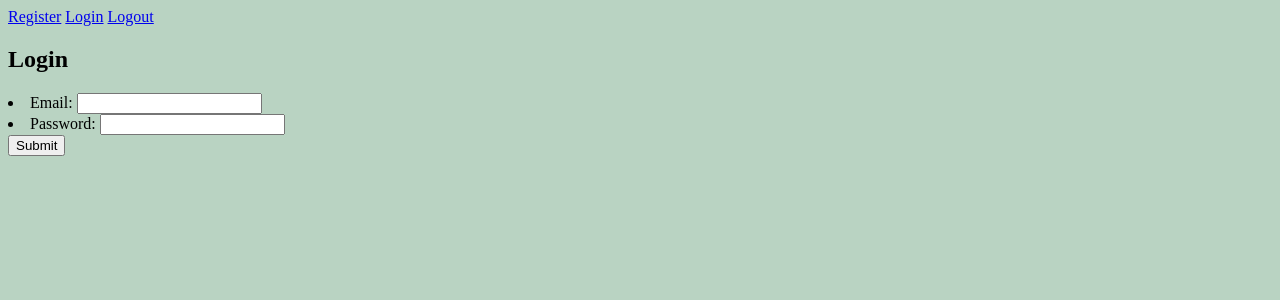
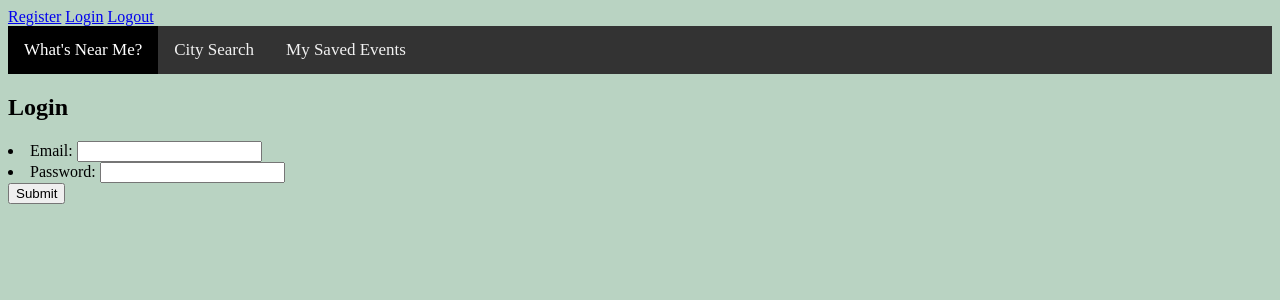
Before and after one commit to elainemgreer/LiveList, a Flask app: page /login in a window 1280 px wide. Shown: the top 300 px of the page. Run offline with Flask 2, Linux system fonts and the light colour scheme; the visitor is signed in with stand-in values (Sample User, id 1).

Commit message:
Added nav bar and user page

```diff
--- a/Hackbright-Project/server.py
+++ b/Hackbright-Project/server.py
@@ -35,10 +35,69 @@ app.jinja_env.undefined = StrictUndefined
 
 
 @app.route('/')
-def mapindex():
+def geolocationindex():
     """Map events list homepage."""
 
     return render_template("homepage.html")
+
+
+
+@app.route('/cityindex')
+def cityindex():
+    """Map events list homepage."""
+
+    return render_template("citysearchpage.html")
+
+
+
+
+
+@app.route('/getuserevents/<int:user_id>')
+def eventsindex(user_id):
+    """Map events list homepage."""
+
+
+    user = User.query.get(user_id)
+
+
+    user_events = UserEvent.query.filter_by(user_id=user_id).all()
+
+    event_ids = []
+
+    # loop through events user saved and append event ids to list to search later
+    for event in user_events:
+        event_id = event.event_id
+        event_ids.append(event_id)
+
+
+    print(event_ids)
+
+    events = []
+
+    for event_id in event_ids:
+        event = Event.query.filter_by(event_id=event_id).first()
+        events.append(event)
+
+
+    print("******", events, "************")
+
+
+
+    # user_events = []
+
+    # # loop through event ids and save event objects to list
+    # for event_id in event_ids:
+    #     event_object = Event.query.filter_by(event_id=event_id).all()
+    #     user_events.append(event_object)
+
+    # print(user_events)
+
+
+    return render_template("usersavedeventindex.html", user=user, events=events)
+
+
+
+
 
 
 
@@ -138,7 +197,7 @@ def get_saved_events():
         events_to_save = request.form.getlist("events")
         print(events_to_save)
 
-        event_info = request.form.getlist("eventinfo")
+        # event_info = request.form.getlist("eventinfo")
 
         saved_events = []
 
@@ -157,6 +216,9 @@ def get_saved_events():
             lng = event['venue']['lng']
             date = event['start']['date']
             time = event['start']['time']
+            url = event['uri']
+
+
 
             new_event.append(event_id)
             new_event.append(name)
@@ -165,6 +227,7 @@ def get_saved_events():
             new_event.append(lng)
             new_event.append(date)
             new_event.append(time)
+            new_event.append(url)
 
             # add new event to saved events list
             saved_events.append(new_event)
@@ -192,7 +255,8 @@ def get_saved_events():
                     flash(f'You have saved this event!')
 
                 else:
-                    event = Event(event_id=new_event[0], event_name=new_event[1], event_venue=new_event[2], event_date=date_object, event_time=time_object)
+                    event = Event(event_id=new_event[0], event_name=new_event[1], event_venue=new_event[2],
+                     event_date=date_object, event_time=time_object, event_url=new_event[7], event_lat=new_event[3], event_lng=new_event[4])
                     db.session.add(event)
                     db.session.commit()
 
@@ -392,6 +456,7 @@ def login_process():
 
     if user.password != password:
         flash("Incorrect password")
+
         return redirect("/login")
 
     else:
@@ -399,29 +464,28 @@ def login_process():
 
         session["user_id"] = user.user_id
 
-        user_id = session.get("user_id")
+        flash("Logged in!")
+
+        return redirect(f"/getuserevents/{user.user_id}")
 
 
-        event_objects = UserEvent.query.filter_by(user_id=user.user_id).all()
+        # event_objects = UserEvent.query.filter_by(user_id=user.user_id).all()
 
-        event_ids = []
-        for event in event_objects:
-            event_id = event.event_id
-            event_ids.append(event_id)
+        # event_ids = []
+        # for event in event_objects:
+        #     event_id = event.event_id
+        #     event_ids.append(event_id)
 
-        print(event_ids)
+        # print(event_ids)
 
-        events = []
-        for event_id in event_ids:
-            event_object = Event.query.filter_by(event_id=event_id).all()
-            print("***", event_object, "******")
+        # events = []
+        # for event_id in event_ids:
+        #     event_object = Event.query.filter_by(event_id=event_id).all()
+        #     print("***", event_object, "******")
 
 
     # print(saved_events)
 
-    flash("Logged in!")
-
-    return redirect("/")
 
 
 # @app.route("/users/<int:user_id>")
--- a/Hackbright-Project/templates/base.html
+++ b/Hackbright-Project/templates/base.html
@@ -2,9 +2,39 @@
 <html lang="en">
   <head>
     <style>
+
+
       body {
-        background-color: #b9d3c2
+          background-color: #b9d3c2
           }
+
+            .topnav {
+            background-color: #333;
+            overflow: hidden;
+          }
+
+          /* Style the links inside the navigation bar */
+          .topnav a {
+            float: left;
+            color: #f2f2f2;
+            text-align: center;
+            padding: 14px 16px;
+            text-decoration: none;
+            font-size: 17px;
+          }
+
+          /* Change the color of links on hover */
+          .topnav a:hover {
+            background-color: #ddd;
+            color: black;
+          }
+
+          /* Add a color to the active/current link */
+          .topnav a.active {
+            background-color: #000000;
+            color: white;
+          }
+
         </style>
 
     <title>Events!</title>
@@ -23,13 +53,23 @@
     </ul>
   {% endif %}
 {% endwith %}
-
-    {% block head %}{% endblock %}
+{% block head %}
+{% endblock %}
   </head>
   <body>
         <a href="/register">Register</a>
         <a href="/login">Login</a>
         <a href="/logout">Logout</a>
+
+
+  <div class="topnav">
+  <a class="active" href="/">What's Near Me?</a>
+  <a href="/cityindex">City Search</a>
+  <a href="/getuserevents/{{session['user_id']}}">My Saved Events</a>
+
+
+
+</div>
     {% block body %}
 
     {% endblock %}
--- a/Hackbright-Project/templates/eventsmap.html
+++ b/Hackbright-Project/templates/eventsmap.html
@@ -388,12 +388,7 @@ function initMap() {
       });
 
 
-
-
-
       markers.push(marker);
-
-
 
 
       google.maps.event.addListener(marker, 'click', (function(marker, i) {
--- a/Hackbright-Project/templates/userevents.html
+++ b/Hackbright-Project/templates/userevents.html
@@ -30,7 +30,7 @@
 {% block body %}
 
 
-   <h3>YOUR EVENTS</h3>
+   <h3>Recently Saved Events</h3>
 
 
 
@@ -48,6 +48,7 @@
           <li>{{ event[2] }}</li>
            <li>{{ event[5] }}</li>
           <li>{{ event[6] }}</li>
+
         <br>
 
         {% endfor %}
```
Also changed, not shown: Hackbright-Project/model.py (+6 -3 lines), Hackbright-Project/templates/homepage.html (+0 -19 lines).
